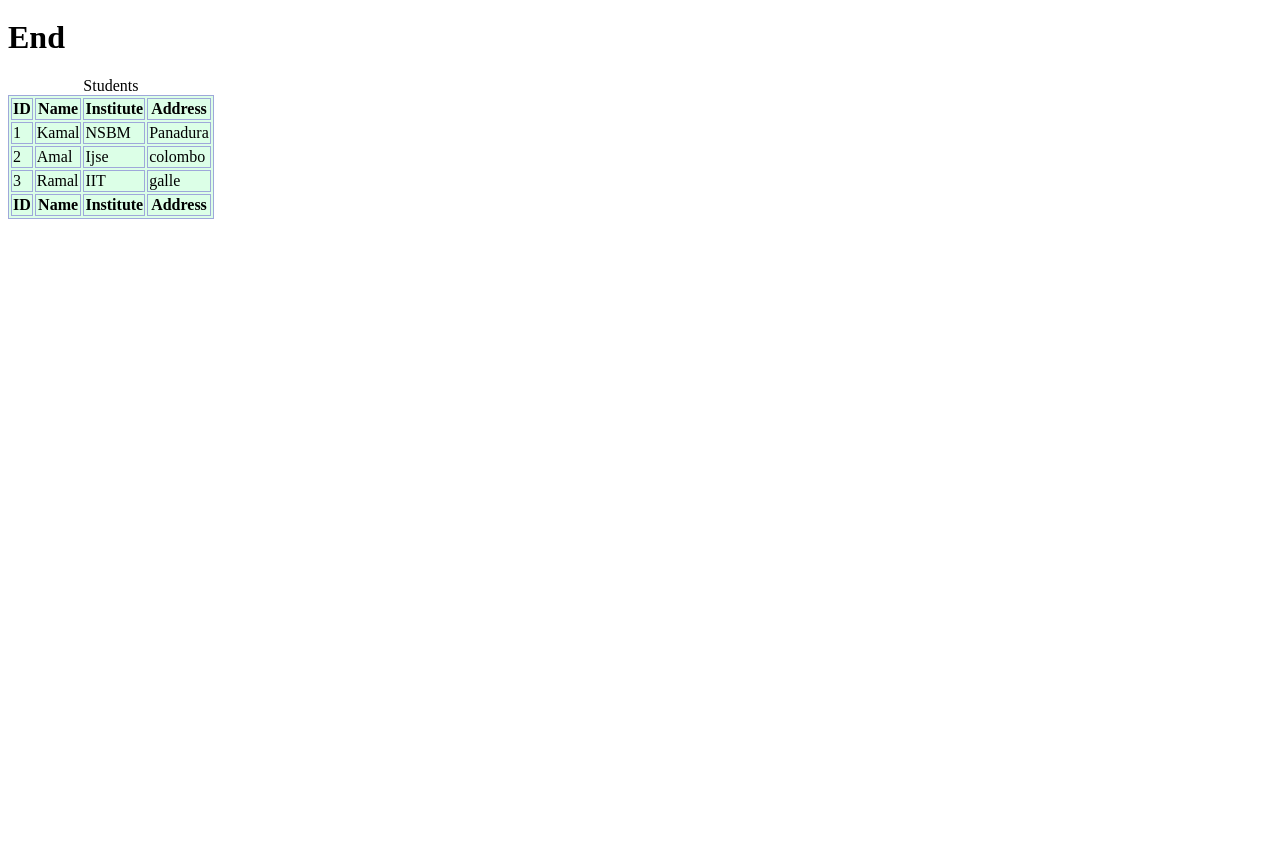
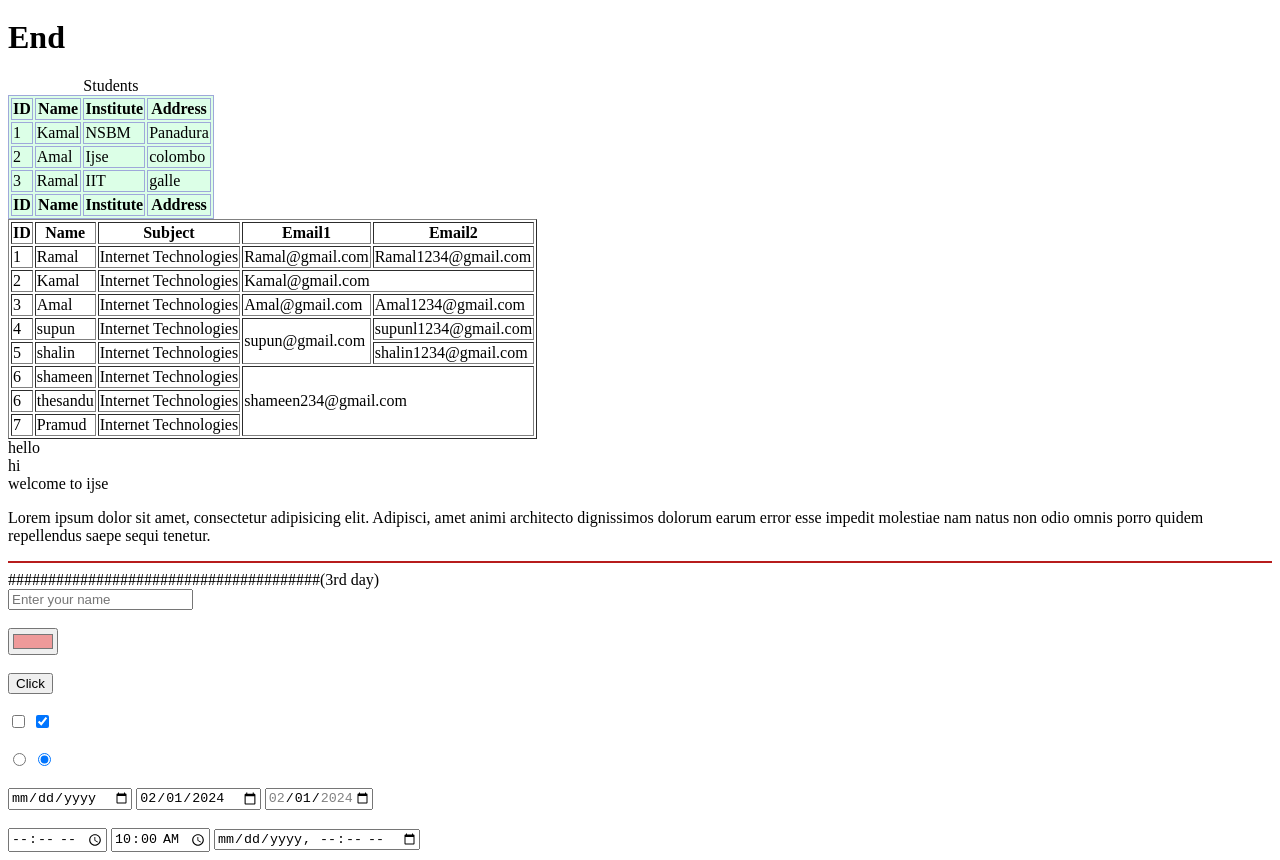
Before and after one commit to GAShameenDilusha/its1119, a plain HTML site: page index.html in a window 1280 px wide. Shown: the part 3428-4288 px from the top of the page. Before the commit the page ends 3655 px from the top, so only its background shows below. Drawn offline with Linux system fonts and the light colour scheme.

Commit message:
update index.html

```diff
--- a/index.html
+++ b/index.html
@@ -335,6 +335,156 @@
 </table>
 
 
+
+
+<table border="1" >
+    <thead>
+        <th>ID</th>
+        <th>Name</th>
+        <th>Subject</th>
+        <th>Email1</th>
+        <th>Email2</th>
+    </thead>
+
+    <tbody>
+        <tr>
+            <td>1</td>
+            <td>Ramal</td>
+            <td>Internet Technologies</td>
+            <td>Ramal@gmail.com</td>
+            <td>Ramal1234@gmail.com</td>
+        </tr>
+
+        <tr>
+            <td>2</td>
+            <td>Kamal</td>
+            <td>Internet Technologies</td>
+            <td colspan="2">Kamal@gmail.com</td>
+
+        </tr>
+
+        <tr>
+            <td>3</td>
+            <td>Amal</td>
+            <td>Internet Technologies</td>
+            <td>Amal@gmail.com</td>
+            <td>Amal1234@gmail.com</td>
+        </tr>
+
+        <tr>
+            <td>4</td>
+            <td>supun</td>
+            <td>Internet Technologies</td>
+            <td rowspan="2">supun@gmail.com</td>
+            <td>supunl1234@gmail.com</td>
+        </tr>
+
+        <tr>
+            <td>5</td>
+            <td>shalin</td>
+            <td>Internet Technologies</td>
+            <td>shalin1234@gmail.com</td>
+        </tr>
+
+        <tr>
+            <td>6</td>
+            <td>shameen</td>
+            <td>Internet Technologies</td>
+            <td rowspan="3" colspan="2">shameen234@gmail.com</td>
+        </tr>
+
+
+        <tr>
+            <td>6</td>
+            <td>thesandu</td>
+            <td>Internet Technologies</td>
+        </tr>
+
+
+        <tr>
+            <td>7</td>
+            <td>Pramud</td>
+            <td>Internet Technologies</td>
+        </tr>
+    </tbody>
+</table>
+
+
+
+<dev>
+    hello
+</dev>
+
+<div>hi</div>
+
+<span>welcome</span>
+<span>to</span>
+<span>ijse</span>
+
+<p>
+    Lorem ipsum dolor sit amet, consectetur adipisicing elit. Adipisci, amet animi architecto dignissimos dolorum earum error esse impedit molestiae nam natus non odio omnis porro quidem repellendus saepe sequi tenetur.
+</p>
+
+    <hr color="#b71c1c">
+
+
+
+#######################################(3rd day)
+    <!--forms-->
+    <form>
+
+    <!--text input-->
+        <input type="text" placeholder="Enter your name">
+
+        <br><br>
+
+    <!--color picker-->
+        <input type="color" value="#ef9a9a">
+
+        <br><br>
+
+    <!--button(we do not use this type button now)-->
+        <input type="button" value="Click">
+
+        <br><br>
+
+    <!--Checkbox-->
+        <input type="checkbox">
+        <input type="checkbox" checked>
+
+        <br><br>
+
+    <!--Radio button-->
+        <input type="radio">
+        <input type="radio" checked>
+
+
+        <br><br>
+
+    <!--Date picker-->
+        <input type="date">
+        <input type="date" value="2024-02-01">
+        <input type="date" value="2024-02-01" max="2024-02-10" min="2024-02-05">
+
+        <br><br>
+
+    <!--Time Picker-->
+        <input type="time">
+        <input type="time" value="10:00">
+
+
+    <!--Date-Time Picker-->
+        <input type="datetime-local">
+
+
+
+
+
+
+    </form>
+
+
+
 </body>
 
 
```
